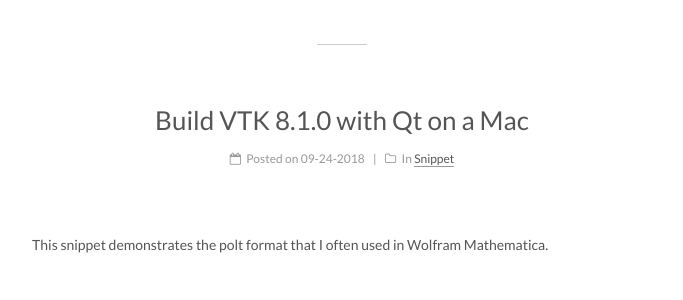
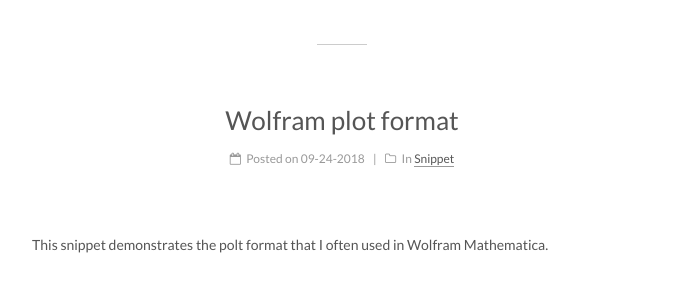
Before and after one commit to dpzhuX/dpzhux.github.io, a Jekyll site: the page built from index.html, in a window 1280 px wide. Shown: the part 1518-1818 px from the top of the page, without its empty margins (428-1111 px from the left). Built offline with Jekyll 4.4.1, drawn with Linux system fonts in a browser that asks for light colours; formulas are drawn with MathJax 3; the list of posts is cut into pages by our own code.

Commit message:
Daily updates

````diff
--- a/_posts/2018-09-24-wolfram-plot-format.md
+++ b/_posts/2018-09-24-wolfram-plot-format.md
@@ -1,5 +1,5 @@
 ---
-title: Build VTK 8.1.0 with Qt on a Mac
+title: Wolfram plot format
 date: 2018-09-24 17:50:33
 categories:
 - Snippet
@@ -12,6 +12,7 @@
 <!-- more -->
 
 {% raw %}
+```
 Plot[Sin[x], {x, -Pi, Pi},
      Mesh->None, PlotRange->{{-Pi, Pi}, {-2, 2}},
      AspectRatio->9/16, PlotTheme->"Scientific", FrameStyle->Black,
@@ -21,6 +22,7 @@
         ToExpression[ "y = 12 \\frac{\\partial^2 f(x)}{\\partial x^2}",
         TeXForm, HoldForm], FontFamily->"Times New Roman", FontSize->20,
         Bold, Black], Scaled[{.25, .80}]]}]
+```
 {% endraw %}
 
 Here is the diagram,
````
